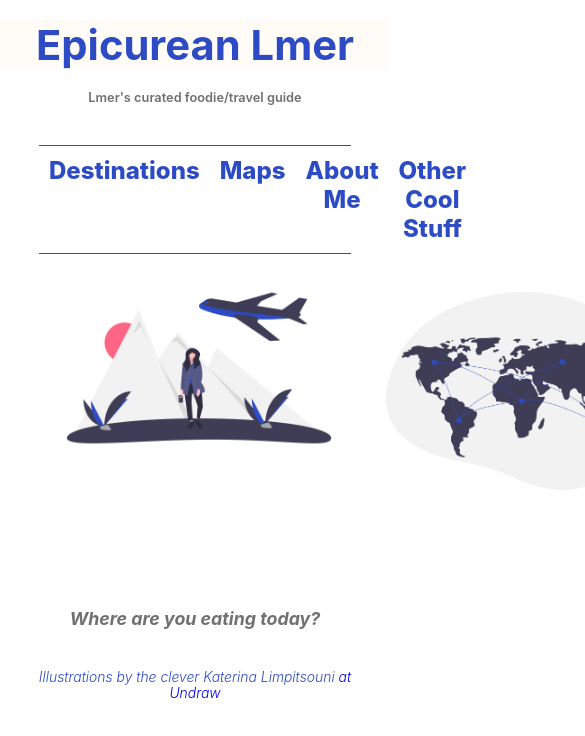
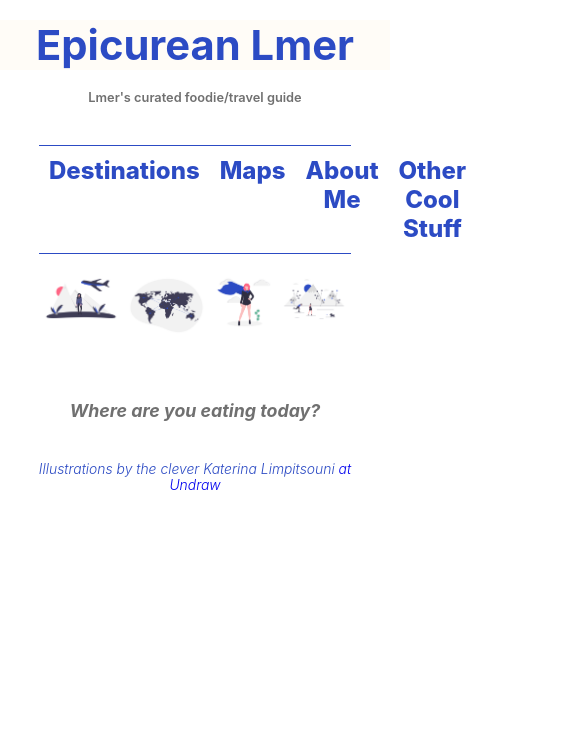
Before and after one commit to lmeromy/EpicureanLmer, a React (Create React App) app: page / in a window 390 px wide. Shown: the top 736 px of the page, 585 px wide, since content can reach past the window. Built offline with nearby package versions, Linux system fonts and the light colour scheme.

Commit message:
Fixes images - responsive

```diff
--- a/src/Home/HomeIcons.scss
+++ b/src/Home/HomeIcons.scss
@@ -2,7 +2,7 @@
   justify-content: space-evenly;
 
   img {
-    max-width: 320px;
-    max-height: 300px;
+    max-width: 100%;
+    height: auto;
   }
 }
```
